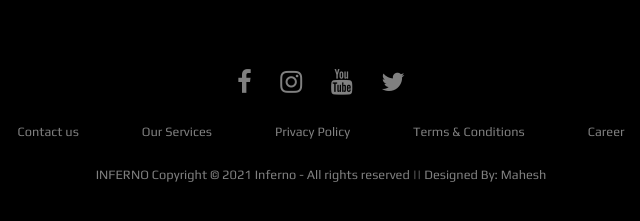
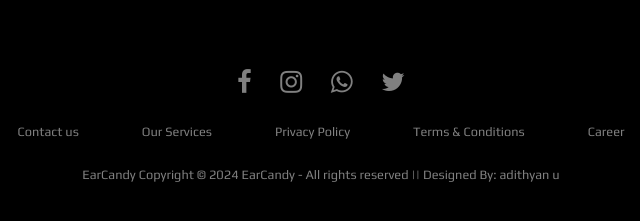
Before and after one commit to adithyanunair/Earcandy, a plain HTML site: page index.html in a window 1280 px wide. Shown: the part 2027-2248 px from the top of the page, 319-959 px from the left. Drawn offline with nearby package versions, Linux system fonts and the light colour scheme; a web font is replaced by a local one.

Commit message:
commit 6

```diff
--- a/index.html
+++ b/index.html
@@ -1,18 +1,21 @@
 <!DOCTYPE html>
 <html lang="en">
 <head>
+
     <meta charset="UTF-8">
     <meta name="viewport" content="width=device-width, initial-scale=1.0">
-    <title>Document</title>
+    <title>EarCandy</title>
     <link rel="stylesheet" href="style.css">
     <!--FONT AWESOME-->
 <link rel="stylesheet" href="https://cdnjs.cloudflare.com/ajax/libs/font-awesome/4.7.0/css/font-awesome.min.css">
-    <!--=============== REMIXICONS ===============-->
+    <!--=============== REMIX ICONS ===============-->
 <link href="https://cdn.jsdelivr.net/npm/remixicon@4.2.0/fonts/remixicon.css" rel="stylesheet" />
 <!--GOOGLE FONTS-->
 <link rel="preconnect" href="https://fonts.gstatic.com">
 <link href="https://fonts.googleapis.com/css2?family=Fredoka+One&family=Play&display=swap" rel="stylesheet">
 </head>
+
+
 <body>
 
 <header>
@@ -454,7 +457,7 @@
 <div class="row">
 <a href="#"><i class="fa fa-facebook"></i></a>
 <a href="#"><i class="fa fa-instagram"></i></a>
-<a href="#"><i class="fa fa-youtube"></i></a>
+<a href="#"><i class="fa fa-whatsapp"></i></a>
 <a href="#"><i class="fa fa-twitter"></i></a>
 </div>
 
@@ -469,7 +472,7 @@
 </div>
 
 <div class="row">
-INFERNO Copyright © 2021 Inferno - All rights reserved || Designed By: Mahesh
+EarCandy Copyright © 2024 EarCandy - All rights reserved || Designed By: adithyan u
 </div>
 </div>
 </footer>
```
